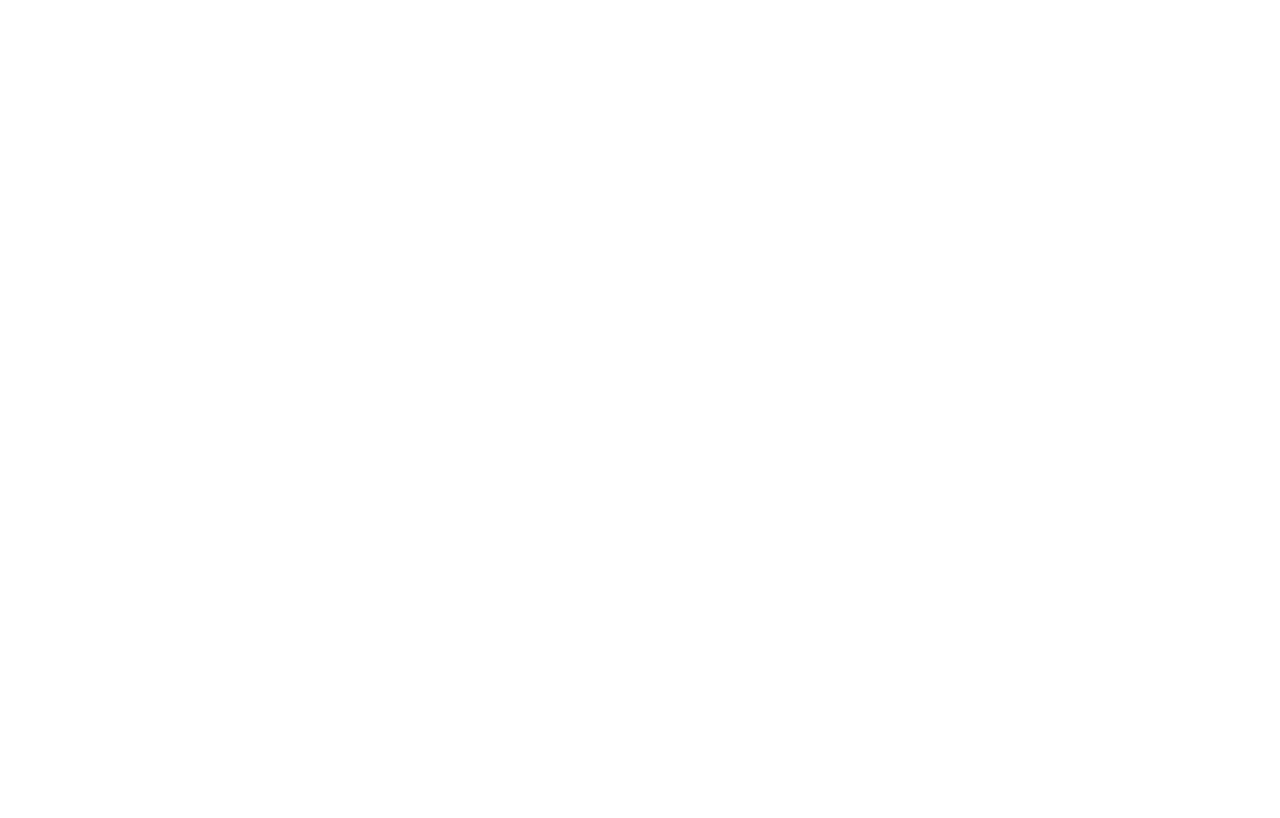
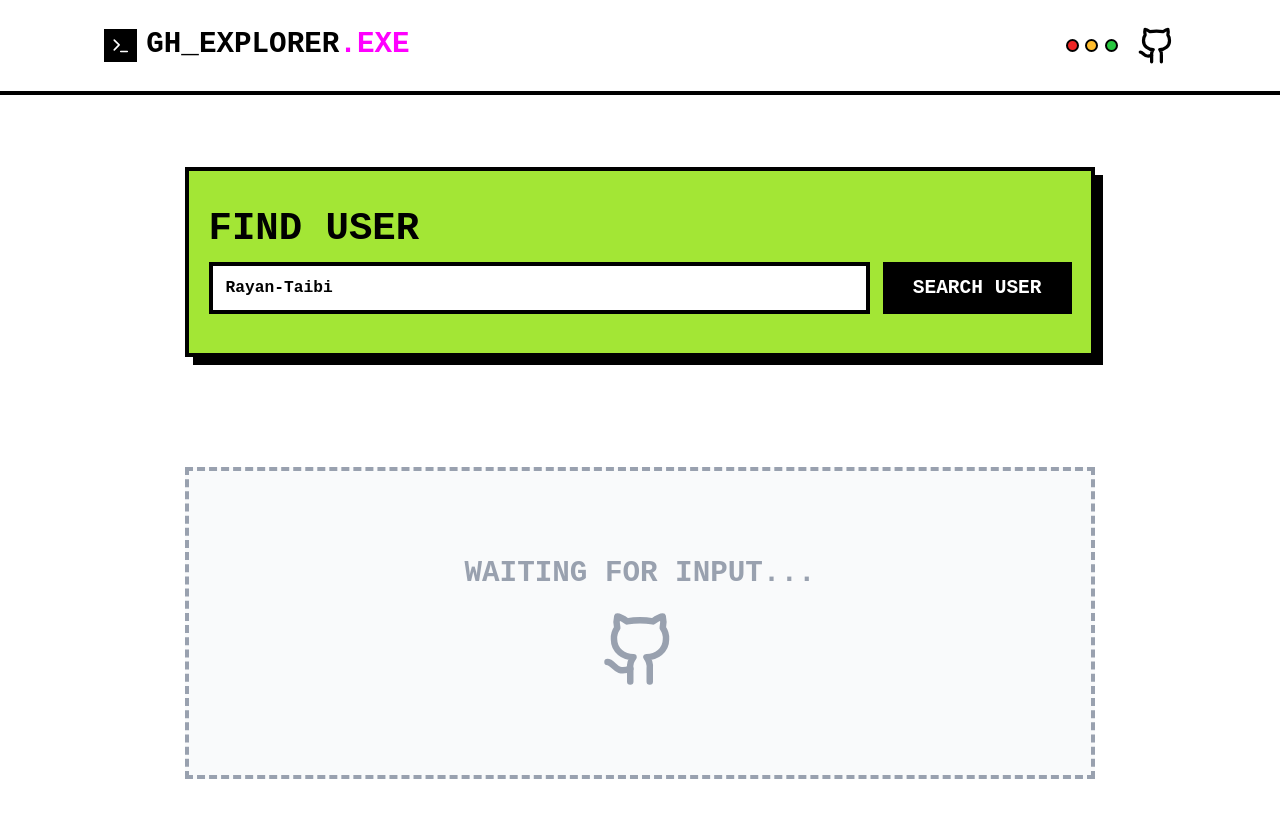
Before and after one commit to Rayan-Taibi/Github-repos-Explorer, a React (Vite) app: page / in a window 1280 px wide. Built offline with nearby package versions, Linux system fonts and the light colour scheme.

Commit message:
Set default username and enhance Content component to display user information

```diff
--- a/src/App.jsx
+++ b/src/App.jsx
@@ -5,7 +5,7 @@ import Search from './components/Search.jsx'
 import Content from './components/Content.jsx'
 
 function App() {
-  const [username , setUsername] = React.useState('');
+  const [username , setUsername] = React.useState('Rayan-Taibi');
   const [error , setError] = React.useState(null);
   const [loading, setLoading] = React.useState(false);
   const [repos, setRepos] = React.useState([]);
@@ -41,14 +41,19 @@ function App() {
       setLoading(false);
     }
 
-
+  }
   return (
     <>
       <Header/>
       <Search username={username} setUsername={setUsername} fetchRepos={fetchRepos} loading={loading} />
-      <Content/>
+      <Content
+      userInfo={userInfo}
+        repos={repos}
+        loading={loading}
+        error={error}
+      />
     </>
   )
  }
-}
+
 export default App
--- a/src/components/Content.jsx
+++ b/src/components/Content.jsx
@@ -1,13 +1,38 @@
 import React from 'react'
 import { Github } from 'lucide-react';
 
-export default function Content() {
+export default function Content({userInfo, repos, loading, error}) {
 
 
 
 
   return (
    <>
+    {userInfo &&
+      <div className='grid grid-cols-1 lg:grid-cols-12 gap-8 mb-12 animate-in slide-in-from-bottom-10 fade-in duration-500'>
+        {/* Left Section - User Info */}
+        <div className="lg:col-span-4">
+          <div className="bg-white border-4 border-black p-6 md:p-12 shadow-[8px_8px_0px_0px_rgba(0,0,0,1)] sticky top-24">
+            <div className="relative mb-6">
+              <div className="absolute inset-0 bg-black translate-x-2 translate-y-2"></div>
+                <img
+                src={userInfo.avatar_url}
+                 alt={userInfo.login}
+                 className=' w-full aspect-square object-cover border-4 border-black grayscale hover:grayscale-0 transition-all duration-300'
+                />
+            </div>
+            <h2 className='font-bold text-3xl leading-none mb-0.5'>{userInfo.name}</h2>
+            <a
+            href={userInfo.html_url}
+            className=' text-lg font-bold text-[#FF00FF]'
+
+            >
+              @{userInfo.login}
+            </a>
+          </div>
+        </div>
+      </div>}
+
 
 
     {/* Placeholder Content Section */}
```
